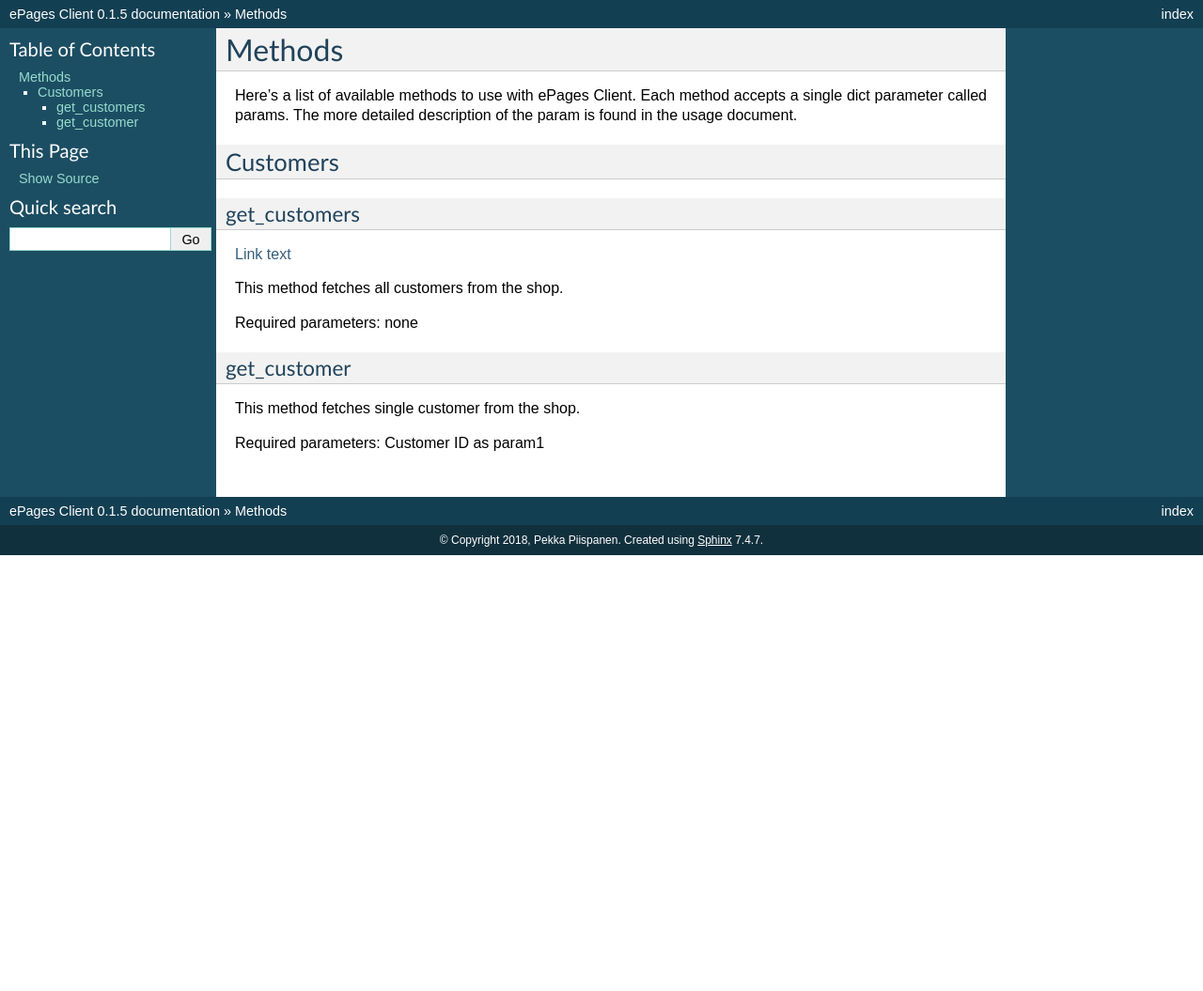
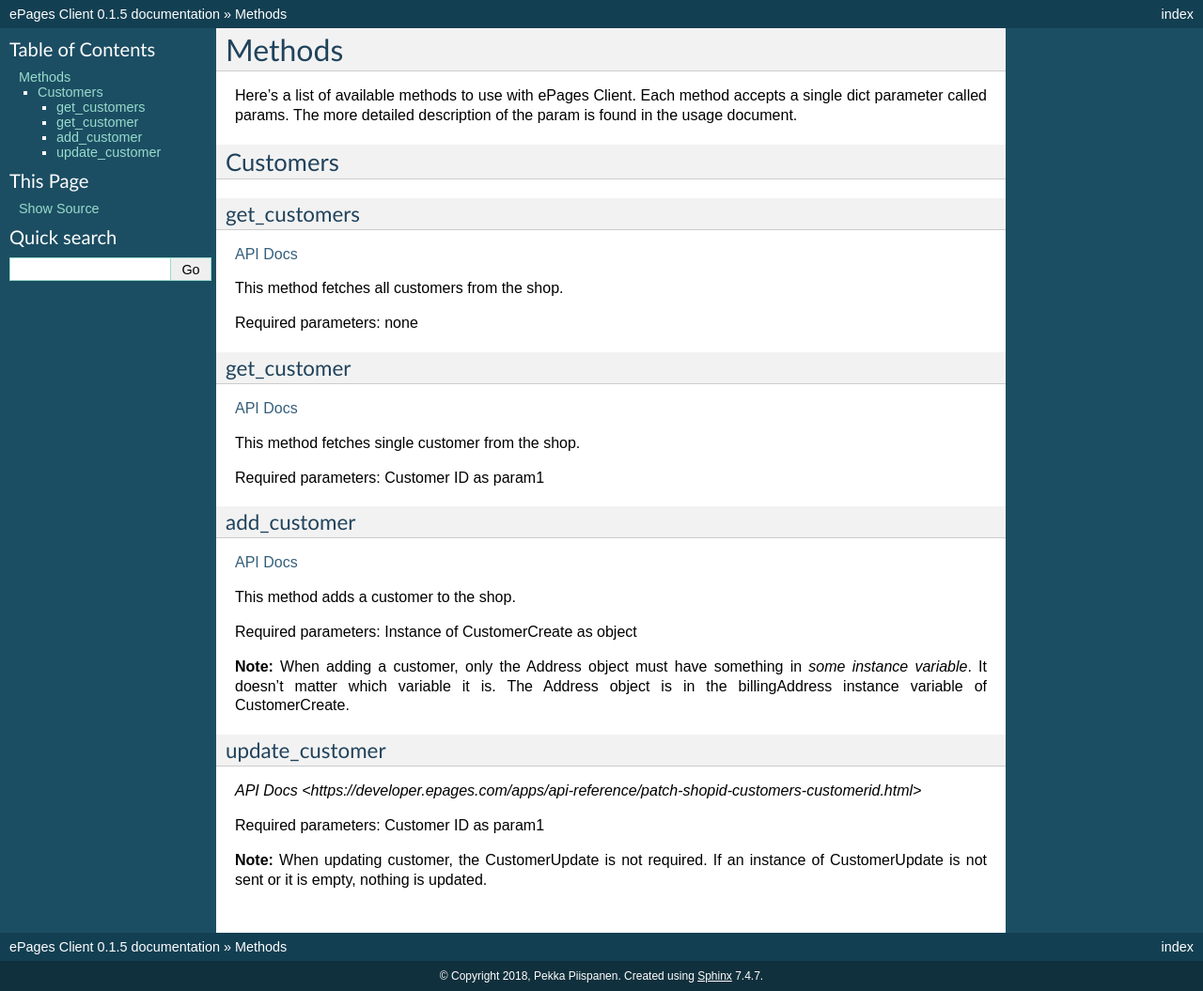
Before and after one commit to vilkasgroup/epages_client, a Sphinx documentation site: the page built from docs/methods.rst, in a window 1280 px wide. Shown: the whole page at 94% size. Built offline with Sphinx 7.4.7, drawn with Linux system fonts in a browser that asks for light colours; pages that are not in the unit, such as notebooks, are missing from menus; before the commit the page ends 900 px from its top, so only the background shows below that.

Commit message:
Added documentation for customer related methods.

```diff
--- a/docs/methods.rst
+++ b/docs/methods.rst
@@ -12,7 +12,7 @@
 get_customers
 ~~~~~~~~~~~~~
 
-`Link text <http://example.com/>`_
+`API Docs <https://developer.epages.com/apps/api-reference/get-shopid-customers.html>`_
 
 This method fetches all customers from the shop.
 
@@ -21,6 +21,31 @@
 get_customer
 ~~~~~~~~~~~~
 
+`API Docs <https://developer.epages.com/apps/api-reference/get-shopid-customers-customerid.html>`_
+
 This method fetches single customer from the shop.
 
 Required parameters: Customer ID as param1
+
+add_customer
+~~~~~~~~~~~~
+
+`API Docs <https://developer.epages.com/apps/api-reference/post-shopid-customers.html>`_
+
+This method adds a customer to the shop.
+
+Required parameters: Instance of CustomerCreate as object
+
+**Note:** When adding a customer, only the Address object must have something in
+*some instance variable*. It doesn't matter which variable it is. The Address object
+is in the billingAddress instance variable of CustomerCreate.
+
+update_customer
+~~~~~~~~~~~~~~~
+
+`API Docs <https://developer.epages.com/apps/api-reference/patch-shopid-customers-customerid.html>`
+
+Required parameters: Customer ID as param1
+
+**Note:** When updating customer, the CustomerUpdate is not required. If an instance of
+CustomerUpdate is not sent or it is empty, nothing is updated.
```
